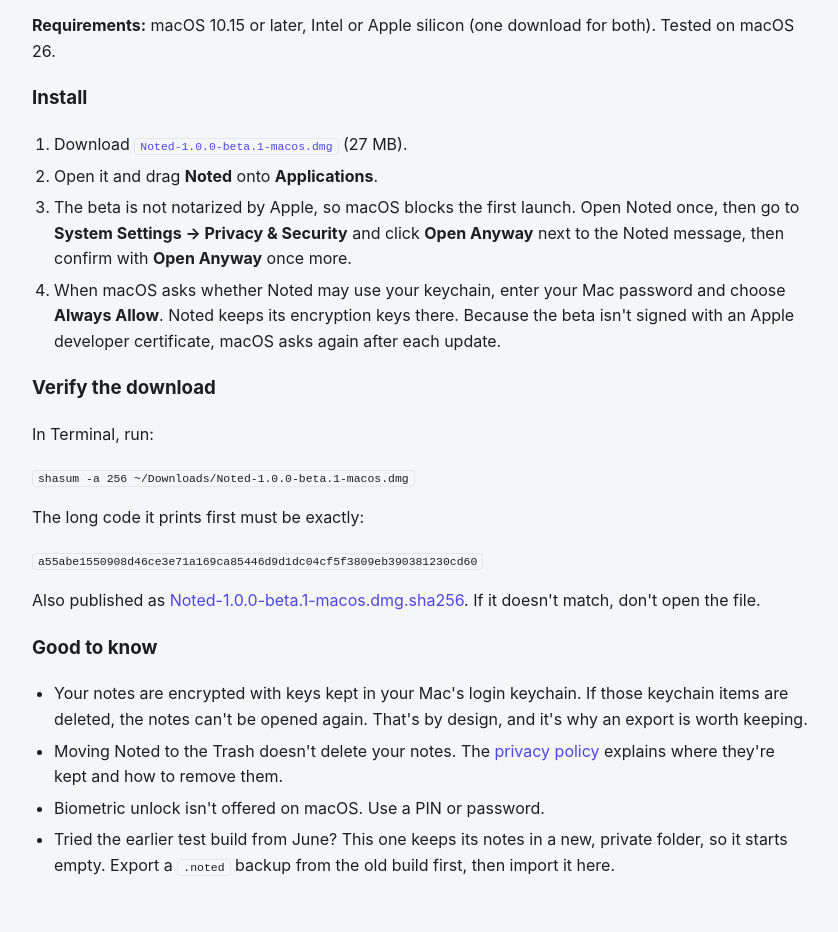
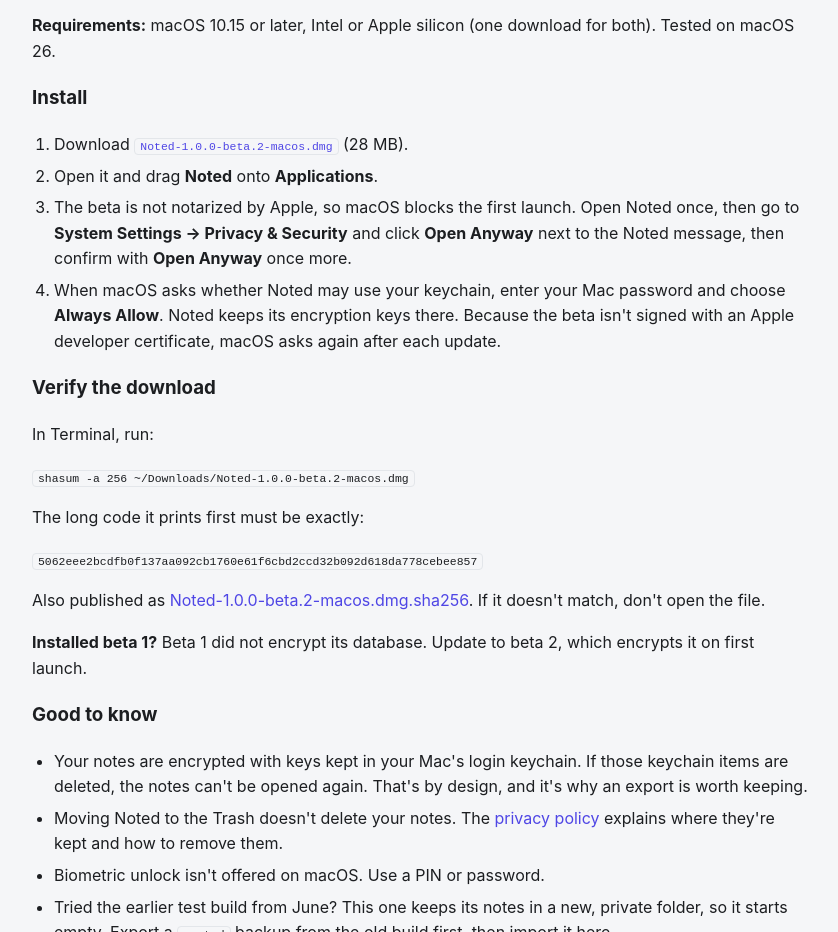
Before and after one commit to N8Codes/noted-site, a plain HTML site: page home.html in a window 1280 px wide. Shown: the part 1461-2393 px from the top of the page, without its empty margins (220-1058 px from the left). Drawn offline with Linux system fonts and the light colour scheme.

Commit message:
macOS beta 2: encrypted database

```diff
--- a/home.html
+++ b/home.html
@@ -40,7 +40,7 @@
                         <svg viewBox="0 0 24 24" fill="currentColor" aria-hidden="true"><path d="M12 3a1 1 0 0 1 1 1v9.59l3.3-3.3a1 1 0 0 1 1.4 1.42l-5 5a1 1 0 0 1-1.4 0l-5-5a1 1 0 0 1 1.4-1.42l3.3 3.3V4a1 1 0 0 1 1-1zM5 19a1 1 0 0 1 1-1h12a1 1 0 0 1 0 2H6a1 1 0 0 1-1-1z"/></svg>
                         <span>Download Noted <span class="sub">on mobile</span></span>
                     </a>
-                    <a class="btn" href="downloads/Noted-1.0.0-beta.1-macos.dmg" download>
+                    <a class="btn" href="downloads/Noted-1.0.0-beta.2-macos.dmg" download>
                         <svg viewBox="0 0 24 24" fill="currentColor" aria-hidden="true"><path d="M16.36 12.84c-.02-2.3 1.88-3.4 1.96-3.46-1.07-1.56-2.73-1.78-3.32-1.8-1.41-.14-2.76.83-3.48.83-.72 0-1.83-.81-3-.79-1.55.02-2.98.9-3.77 2.29-1.61 2.79-.41 6.92 1.16 9.18.77 1.11 1.69 2.35 2.89 2.3 1.16-.05 1.6-.75 3-.75s1.79.75 3.01.72c1.24-.02 2.03-1.13 2.79-2.24.88-1.29 1.24-2.54 1.26-2.6-.03-.01-2.42-.93-2.44-3.68zM14.2 6.09c.64-.78 1.07-1.85.95-2.93-.92.04-2.04.61-2.7 1.39-.59.69-1.11 1.8-.97 2.85 1.03.08 2.08-.52 2.72-1.31z"/></svg>
                         <span>macOS <span class="sub">beta</span></span>
                     </a>
@@ -91,7 +91,7 @@
 
                 <h3>Install</h3>
                 <ol>
-                    <li>Download <a href="downloads/Noted-1.0.0-beta.1-macos.dmg" download><code>Noted-1.0.0-beta.1-macos.dmg</code></a> (27 MB).</li>
+                    <li>Download <a href="downloads/Noted-1.0.0-beta.2-macos.dmg" download><code>Noted-1.0.0-beta.2-macos.dmg</code></a> (28 MB).</li>
                     <li>Open it and drag <strong>Noted</strong> onto <strong>Applications</strong>.</li>
                     <li>The beta is not notarized by Apple, so macOS blocks the first launch. Open Noted once, then go to <strong>System Settings &rarr; Privacy &amp; Security</strong> and click <strong>Open Anyway</strong> next to the Noted message, then confirm with <strong>Open Anyway</strong> once more.</li>
                     <li>When macOS asks whether Noted may use your keychain, enter your Mac password and choose <strong>Always Allow</strong>. Noted keeps its encryption keys there. Because the beta isn't signed with an Apple developer certificate, macOS asks again after each update.</li>
@@ -99,10 +99,12 @@
 
                 <h3>Verify the download</h3>
                 <p>In Terminal, run:</p>
-                <p><code>shasum -a 256 ~/Downloads/Noted-1.0.0-beta.1-macos.dmg</code></p>
+                <p><code>shasum -a 256 ~/Downloads/Noted-1.0.0-beta.2-macos.dmg</code></p>
                 <p>The long code it prints first must be exactly:</p>
-                <p><code class="hash">a55abe1550908d46ce3e71a169ca85446d9d1dc04cf5f3809eb390381230cd60</code></p>
-                <p>Also published as <a href="downloads/Noted-1.0.0-beta.1-macos.dmg.sha256">Noted-1.0.0-beta.1-macos.dmg.sha256</a>. If it doesn't match, don't open the file.</p>
+                <p><code class="hash">5062eee2bcdfb0f137aa092cb1760e61f6cbd2ccd32b092d618da778cebee857</code></p>
+                <p>Also published as <a href="downloads/Noted-1.0.0-beta.2-macos.dmg.sha256">Noted-1.0.0-beta.2-macos.dmg.sha256</a>. If it doesn't match, don't open the file.</p>
+
+                <p><strong>Installed beta 1?</strong> Beta 1 did not encrypt its database. Update to beta 2, which encrypts it on first launch.</p>
 
                 <h3>Good to know</h3>
                 <ul>
```
Also changed, not shown: index.html (+1 -1 lines), 5 other files.
